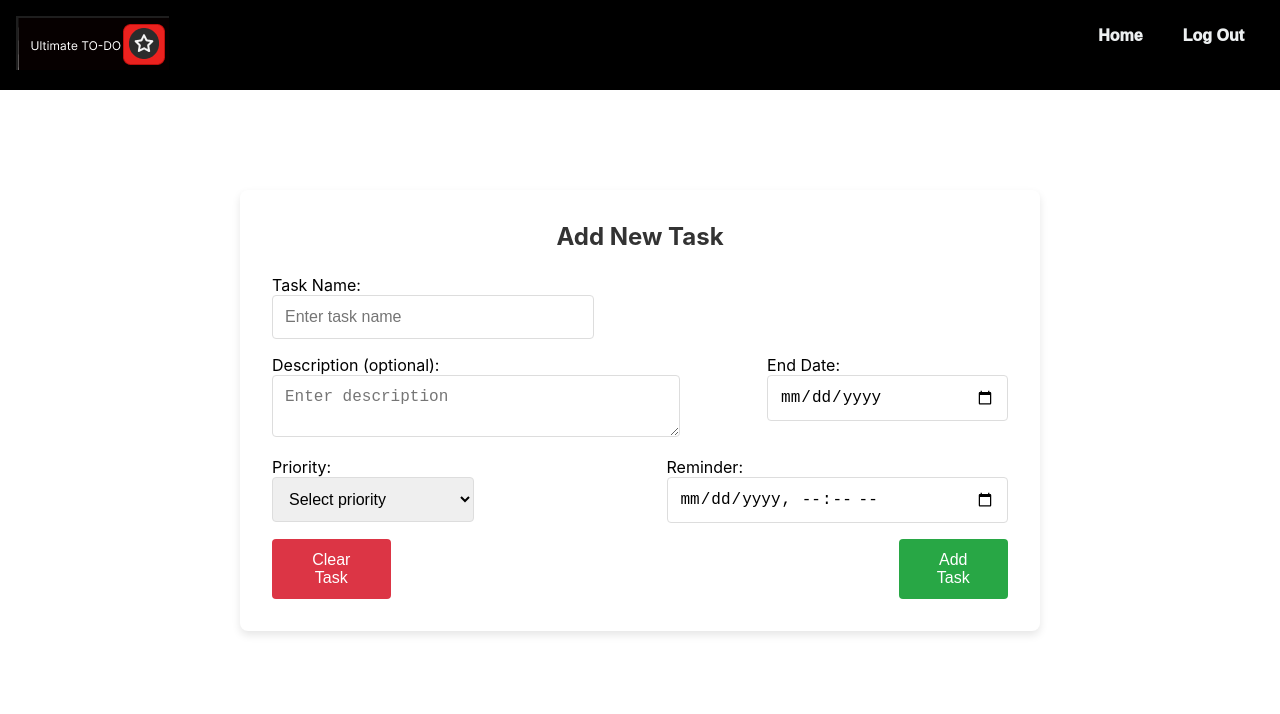
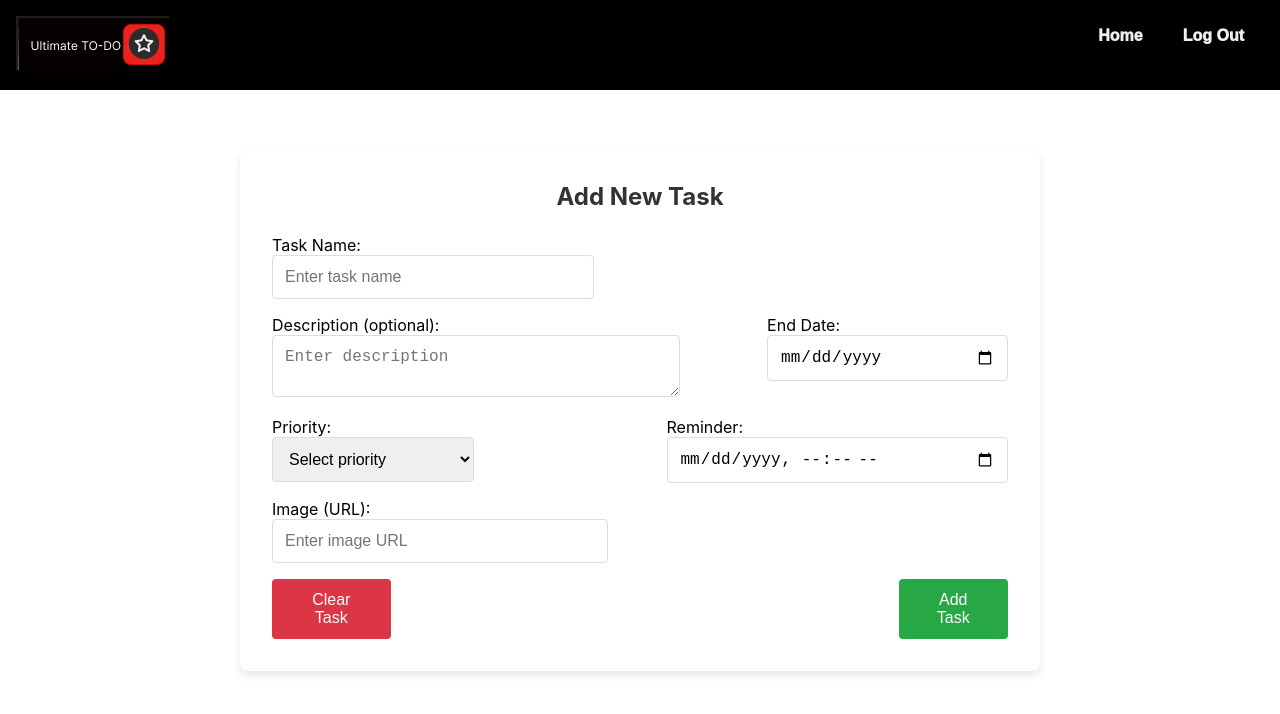
Before and after one commit to kris-rk/ultimate-todolist, a React (Create React App) app: page /add_item in a window 1280 px wide. Shown: the top 714 px of the page. Built offline with nearby package versions, Linux system fonts and the light colour scheme.

Commit message:
User Image implemented

```diff
--- a/src/AddItem.js
+++ b/src/AddItem.js
@@ -8,6 +8,7 @@ const AddItem = () => {
   const [endDate, setEndDate] = useState('');
   const [priority, setPriority] = useState('');
   const [reminder, setReminder] = useState('');
+  const [imageURL, setImageURL] = useState('');
   const [message, setMessage] = useState('');
 
   const handleChange = (e) => {
@@ -28,6 +29,9 @@ const AddItem = () => {
       case 'reminder':
         setReminder(value);
         break;
+      case 'imageURL':
+        setImageURL(value);
+        break;
       default:
         break;
     }
@@ -42,7 +46,7 @@ const AddItem = () => {
       return;
     }
 
-    const newItem = { taskName, description, endDate, priority, reminder };
+    const newItem = { taskName, description, endDate, priority, reminder, imageURL };
     const name = taskName;
     const desc = description;
     const end = endDate;
@@ -54,7 +58,7 @@ const AddItem = () => {
           'Content-Type': 'application/json',
           Authorization: `Bearer ${token}`,
         },
-        body: JSON.stringify({ name, desc, end, priority, reminder }),
+        body: JSON.stringify({ name, desc, end, priority, reminder, imageURL}),
       });
       const data = await response.json();
 
@@ -74,6 +78,7 @@ const AddItem = () => {
     setEndDate('');
     setPriority('');
     setReminder('');
+    setImageURL('');
   };
 
   return (
@@ -128,6 +133,16 @@ const AddItem = () => {
             onChange={handleChange}
           />
         </div>
+        <div>
+          <label>Image (URL): </label>
+          <input
+            type="url"
+            name="imageURL"
+            value={imageURL}
+            onChange={handleChange}
+            placeholder="Enter image URL"
+          />
+        </div>
         <div className="add-buttons-container">
           <button type="button" onClick={() => {
             setTaskName('');
@@ -135,6 +150,7 @@ const AddItem = () => {
             setEndDate('');
             setPriority('');
             setReminder('');
+            setImageURL('');
           }}>
             Clear Task
           </button>
--- a/src/App.css
+++ b/src/App.css
@@ -180,7 +180,7 @@ body {
 
 .item-top {
   display: grid;
-  grid-template-columns: 1fr 2fr 3fr 2fr 2fr 2fr 2fr;
+  grid-template-columns: 3fr 3fr 3fr 6fr 9fr 3fr 4fr 4fr;
   font-weight: bold;
   padding: 10px 0;
   border-bottom: 2px solid #ddd;
@@ -189,7 +189,7 @@ body {
 
 .item {
   display: grid;
-  grid-template-columns: 1fr 2fr 3fr 2fr 2fr 2fr 2fr;
+  grid-template-columns: 3fr 3fr 3fr 6fr 9fr 3fr 4fr 4fr;
   align-items: center;
   padding: 15px 10px;
   border-bottom: 1px solid #ddd;
@@ -222,19 +222,19 @@ body {
   background-color: #BA0C2F;
 }
 
-.item button:nth-child(6) {
+.item button:nth-child(7) {
   background-color: #28a745;
 }
 
-.item button:nth-child(6):hover {
+.item button:nth-child(7):hover {
   background-color: #218838;
 }
 
-.item button:nth-child(7) {
-  background-color: #dc3545;
+.item button:nth-child(8) {
+  background-color: #dc3535;
 }
 
-.item button:nth-child(7):hover {
+.item button:nth-child(8):hover {
   background-color: #c82333;
 }
 
--- a/src/Components/ToDoItem/ToDoItem.js
+++ b/src/Components/ToDoItem/ToDoItem.js
@@ -28,6 +28,14 @@ function ToDoItem({ task, deleteTask, toggleCompleted, editTask }) {
                 checked={task.completed}
                 onChange={() => toggleCompleted(task._id)}
             />
+            <div className="todo-item-image">
+                {task.imageURL ? (
+                    <img src = {task.imageURL} alt = "Task" style={{ width: "50px", height: "50px", objectFit: "cover", borderRadius: "5px" }}/>
+                ): (
+                    <span>No Image</span>
+                )}
+
+            </div>
             <p>{task.name}</p>
             <p>{task.desc}</p>
             <p>{formatDate(task.end)}</p>
--- a/src/ViewItems.js
+++ b/src/ViewItems.js
@@ -122,6 +122,7 @@ function ViewItems() {
             <NavbarLoggedIn />
             <div className="item-top">
                 <p>Completed</p>
+                <p>Image</p>
                 <p>Title</p>
                 <p>Description</p>
                 <p>End Date</p>
```
Also changed, not shown: 1 other file (tests, documents, lock files or other folders).
